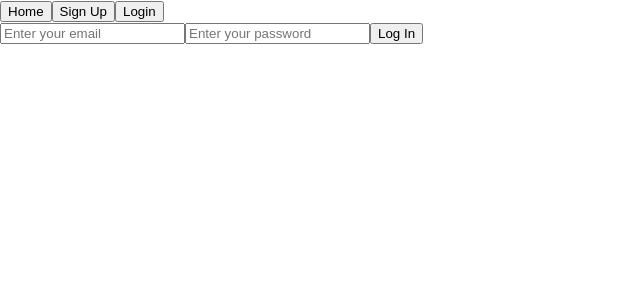
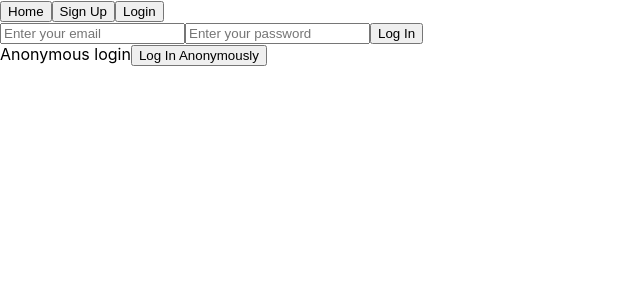
Before and after one commit to FaneTree/project2-QuizCraft-original, a React (Create React App) app in the folder quizcraft-client/: page /login in a window 1280 px wide. Shown: the top 300 px of the page, without its empty margins (0-640 px from the left). Built offline with nearby package versions, Linux system fonts and the light colour scheme.

Commit message:
anonymous login working; log out button added and shows only after login

```diff
--- a/quizcraft-client/package.json
+++ b/quizcraft-client/package.json
@@ -14,6 +14,7 @@
     "modules": "^0.4.0",
     "react": "^18.2.0",
     "react-dom": "^18.2.0",
+    "react-firebase-hooks": "^5.1.1",
     "react-router-dom": "^6.8.1",
     "react-scripts": "5.0.1",
     "web-vitals": "^2.1.4"
--- a/quizcraft-client/src/components/Home.jsx
+++ b/quizcraft-client/src/components/Home.jsx
@@ -1,10 +1,18 @@
 import React from "react";
 import Games from "./Games"
+import { auth } from './firebase.js';
+import {useAuthState} from 'react-firebase-hooks/auth';
 
 export default function Home (){
+    const [user, loading, error] = useAuthState(auth);
+    const _logout = () => {
+        auth.signOut();
+    }
     return (
         <div>
+            { console.log('USER!!!', user, `CRED!!!!`, auth.UserCredential)}
             <h1>Home Page is Coming</h1>
+            {user ? <button onClick={_logout}>Logout</button> : <h3>Sign up or log in</h3>}
             <Games />
         </div>
     )
--- a/quizcraft-client/src/components/Login.jsx
+++ b/quizcraft-client/src/components/Login.jsx
@@ -1,6 +1,6 @@
 import React, { useState} from 'react';
 import {  useNavigate } from 'react-router-dom';
-import {  signInWithEmailAndPassword  } from 'firebase/auth';
+import {  signInWithEmailAndPassword, signInAnonymously  } from 'firebase/auth';
 import { auth } from './firebase.js';
 
 const Login = () => {
@@ -38,8 +38,35 @@ const Login = () => {
                 <input type="submit" value="Log In" />
             </form>
             { errorMessages && <div>{errorMessages.message}</div>}
+            <AnonLogin />
         </div>
     )
 }
 
+// anonymous login function; it's called as Function Component in the Login Component
+const AnonLogin = () => {
+    const navigate = useNavigate();
+    const _signin = ()=>{
+
+        signInAnonymously(auth)
+            .then((UserCredential) => {
+                // Signed in..
+                const user = UserCredential.user;
+                // TODO: redirect the user to another page after sign-in
+                navigate("/")
+                //...
+
+            })
+            .catch((error) => {
+                const errorCode = error.code;
+                const errorMessage = error.message;
+                // ...
+            });
+    }
+    return (
+        <div>Anonymous login
+            <button onClick={ _signin }>Log In Anonymously</button>
+        </div>
+    )
+}
 export default Login;
--- a/quizcraft-client/src/components/firebase.js
+++ b/quizcraft-client/src/components/firebase.js
@@ -1,7 +1,7 @@
 // Import the functions you need from the SDKs you need
 import { initializeApp } from "firebase/app";
 import { getAnalytics } from "firebase/analytics";
-import { getAuth } from "firebase/auth";
+import { getAuth,signInAnonymously } from "firebase/auth";
 // TODO: Add SDKs for Firebase products that you want to use
 // https://firebase.google.com/docs/web/setup#available-libraries
 
```
Also changed, not shown: 1 other file (tests, documents, lock files or other folders).
